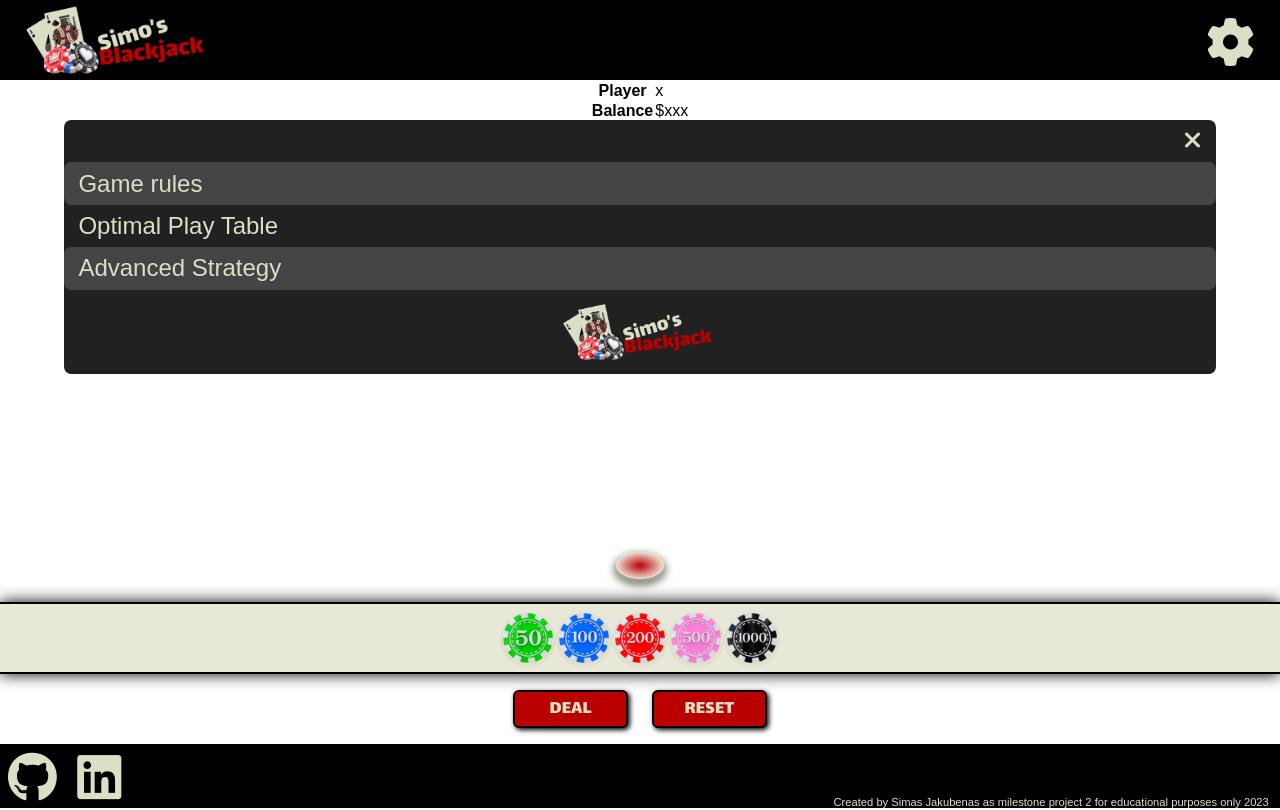
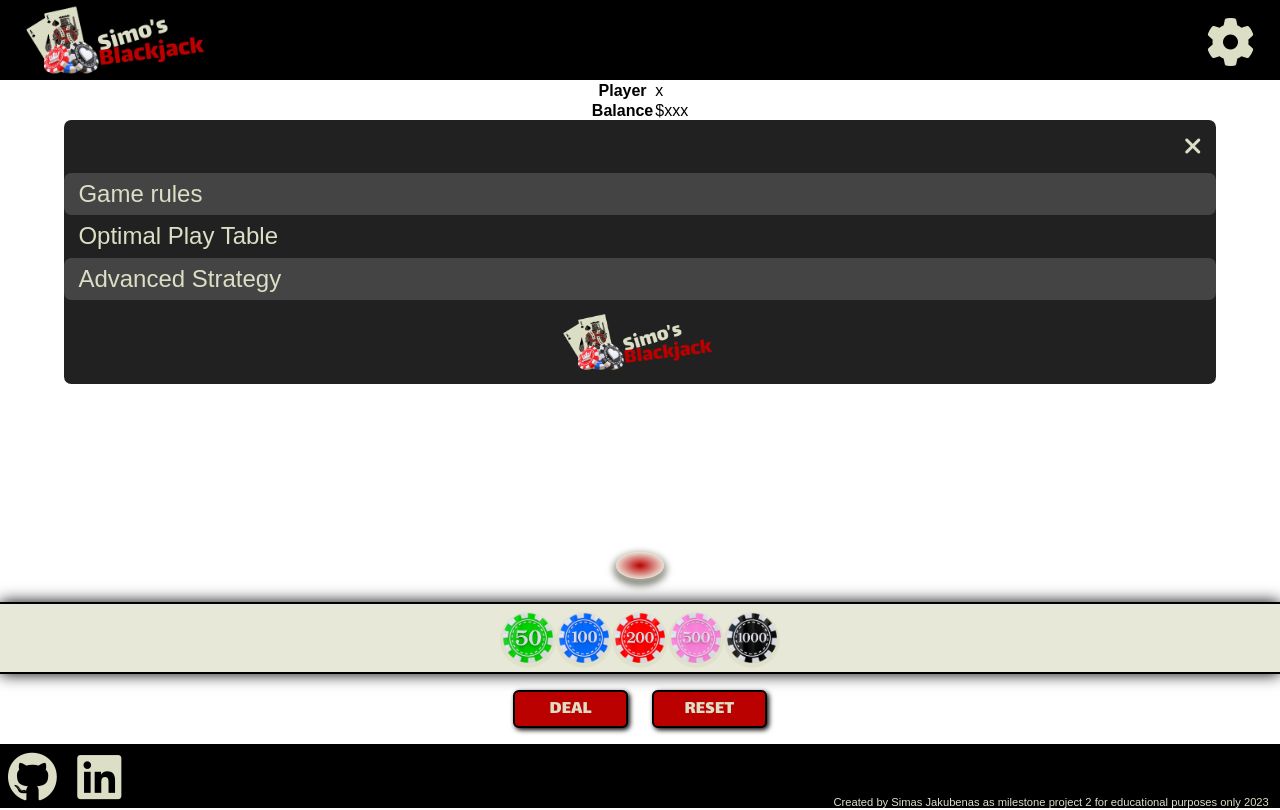
Before and after one commit to SimasJakubenas/blackjack-milestone-p2, a plain HTML site: page index.html in a window 1280 px wide. Both pictures are taken after a click on the icon 1230 px from the left and 57 px from the top of the page. Drawn offline with Linux system fonts and the light colour scheme; a web font is replaced by a local one.

Commit message:
Change padding for menu close button

```diff
--- a/assets/css/style.css
+++ b/assets/css/style.css
@@ -116,7 +116,11 @@ header i {
 
 .closing-btn-container {
     text-align: right;
-    padding: 0.3em 0.6em;
+    padding: 0.3em;
+}
+
+.closing-btn-container i {
+    padding: 0.3em;
 }
 
 .closing-btn-container i:hover, .closing-btn-container i:focus {
```
